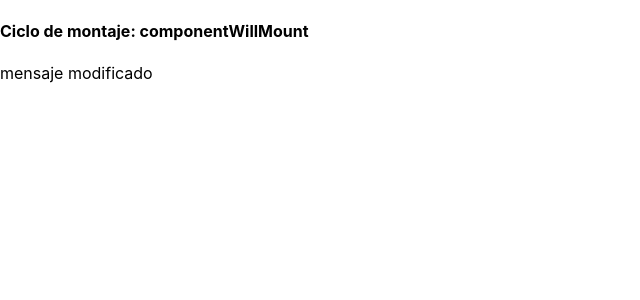
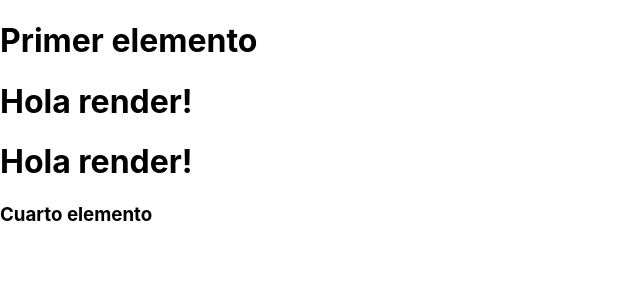
Before and after one commit to JulenOsia/curso-udemy-osia, a React (Create React App) app: page / in a window 1280 px wide. Shown: the top 300 px of the page, without its empty margins (0-640 px from the left). Built offline with nearby package versions, Linux system fonts and the light colour scheme.

Commit message:
Hasta video 47 (ciclo de vida - render)

```diff
--- a/src/App.js
+++ b/src/App.js
@@ -1,11 +1,11 @@
 import React, { Component } from 'react'
-import ComponentWillMount from './sections/life-cycle/componentWillMount'
+import Render from './sections/life-cycle/render'
 class App extends Component {
 
   render () {
     return (
       <div className="App">
-        <ComponentWillMount />
+        <Render />
       </div>
     );
   }
--- /dev/null
+++ b/src/sections/life-cycle/render.js
@@ -0,0 +1,28 @@
+import React, { Component } from 'react'
+
+const HelloRender = (props) => <h1>Hola render!</h1>
+
+class Render extends Component {
+
+    constructor (props) {
+        console.log('constructor')
+        super(props)
+        this.state = { mensaje: 'otro mensaje' }
+    }
+
+    componentWillMount () {
+        console.log('componentWillMount')
+    }
+
+    render () {
+        console.log('render')
+        return [
+            <h1 key='A'>Primer elemento</h1>,
+            <HelloRender key='B'/>,
+            <HelloRender key='C'/>,
+            <h3 key='D'>Cuarto elemento</h3>
+        ]
+    }
+}
+
+export default Render;
```
Also changed, not shown: src/sections/life-cycle/constructor.js (added, +37 -0 lines).
